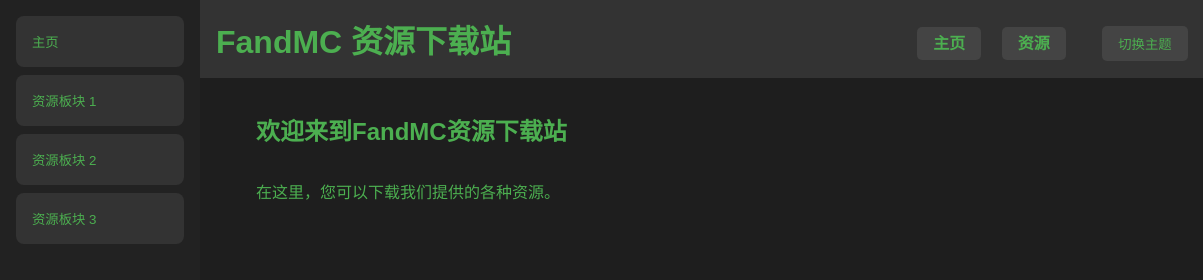
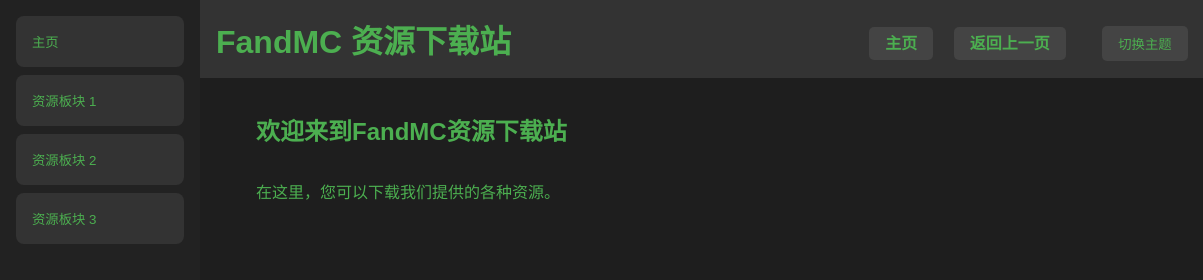
Before and after one commit to FandMC/Fand-, a plain HTML site: page index.html in a window 1280 px wide. Shown: the top 280 px of the page, 0-1203 px from the left. Drawn offline with Linux system fonts and the light colour scheme.

Commit message:
add files

```diff
--- a/index.html
+++ b/index.html
@@ -13,7 +13,7 @@
     <h1>FandMC 资源下载站</h1>
     <nav>
         <a href="#home">主页</a>
-        <a href="#resources">资源</a>
+        <a href="javascript:history.back();">返回上一页</a>
         <button id="theme-toggle" onclick="toggleTheme()">切换主题</button>
         <a href="https://github.com/FandMC/Fand-Downloads" target="_blank" class="github-link" title="GitHub">
             <!-- GitHub SVG 图标 -->
```
